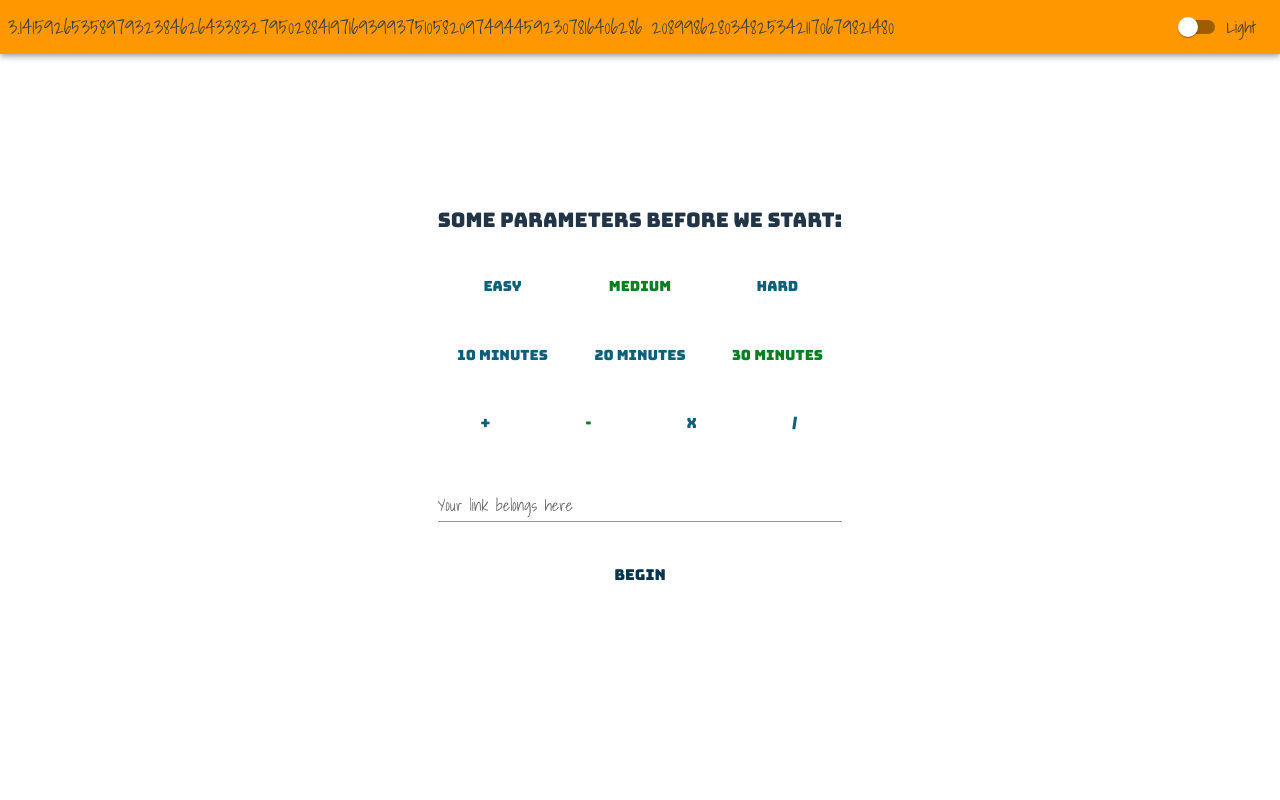
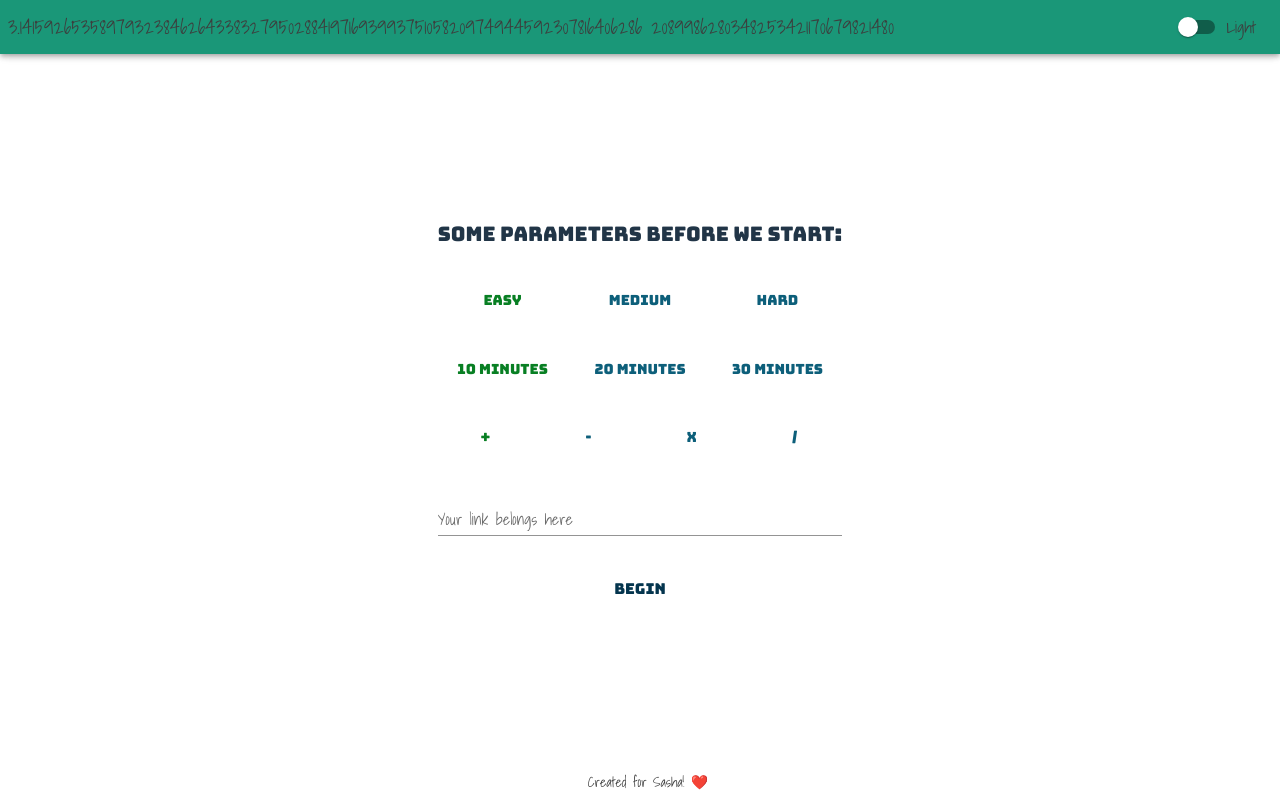
Before and after one commit to sE7rgo/math-app, a React (Vite) app: page / in a window 1280 px wide. Built offline with nearby package versions, Linux system fonts and the light colour scheme.

Commit message:
Created Footer component

```diff
--- a/src/App.styles.ts
+++ b/src/App.styles.ts
@@ -1,13 +1,26 @@
 import type { SxProps, Theme } from '@mui/material';
+
+export const appLayout: SxProps<Theme> = {
+  minHeight: '100vh',
+  display: 'flex',
+  flexDirection: 'column',
+};
+
+export const pageContent: SxProps<Theme> = {
+  flex: 1,
+  paddingTop: '64px',
+  display: 'flex',
+  flexDirection: 'column',
+  justifyContent: 'center',
+};
 
 export const rootContainer: SxProps<Theme> = {
   margin: '0 auto',
-  marginTop: '64px',
   position: 'relative',
   width: '100%',
   display: 'flex',
   flexDirection: 'column',
-  minHeight: 'calc(100vh - 64px)',
+  flex: 1,
 };
 
 export const counterBox: SxProps<Theme> = {};
--- a/src/App.tsx
+++ b/src/App.tsx
@@ -10,6 +10,7 @@ import Questions from './components/Questions';
 import { useGameSettings } from './context/GameSettingsContext';
 import AppBar from './components/AppBar';
 import { useColorScheme } from '@mui/material/styles';
+import Footer from './components/Footer';
 
 type TimerHandle = {
   decreaseTime: (seconds: number) => void;
@@ -43,8 +44,9 @@ function App() {
     window.location.href = targetLink;
   };
   return (
-    <>
+    <Box sx={styles.appLayout}>
       <AppBar mode={mode} setMode={setMode} />
+      <Box sx={styles.pageContent}>
         {!started ? (
           <Questions onSubmit={() => handleStart()} />
         ) : (
@@ -78,7 +80,9 @@ function App() {
             </Box>
           </Box>
         )}
-    </>
+      </Box>
+      <Footer />
+    </Box>
   );
 }
 
--- /dev/null
+++ b/src/components/Footer/Footer.styles.ts
@@ -0,0 +1,14 @@
+import type { SxProps, Theme } from '@mui/material';
+import { colors } from '../../styles';
+
+export const footerBox: SxProps<Theme> = {
+  width: '100%',
+  display: 'flex',
+  justifyContent: 'center',
+  alignItems: 'center',
+  padding: 1,
+};
+
+export const textTypography: SxProps<Theme> = {
+  color: colors.grey4,
+};
--- /dev/null
+++ b/src/components/Footer/Footer.tsx
@@ -0,0 +1,19 @@
+import { Box, Typography } from '@mui/material';
+import type { FC } from 'react';
+import * as styles from './Footer.styles';
+
+interface FooterProps {
+  text?: string;
+}
+
+const Footer: FC<FooterProps> = ({ text = 'Created for Sasha! ❤️' }) => {
+  return (
+    <Box sx={styles.footerBox}>
+      <Typography variant="body2" sx={styles.textTypography}>
+        {text}
+      </Typography>
+    </Box>
+  );
+};
+
+export default Footer;
--- /dev/null
+++ b/src/components/Footer/index.ts
@@ -0,0 +1 @@
+export { default } from './Footer';
--- a/src/context/GameSettingsContext.tsx
+++ b/src/context/GameSettingsContext.tsx
@@ -28,10 +28,10 @@ const GameSettingsContext = createContext<GameSettingsContextValue | undefined>(
 );
 
 export const GameSettingsProvider: FC<PropsWithChildren> = ({ children }) => {
-  const [difficulty, setDifficulty] = useState<Difficulty>(2);
-  const [operation, setOperation] = useState<Operation>(Operation.Subtraction);
+  const [difficulty, setDifficulty] = useState<Difficulty>(1);
+  const [operation, setOperation] = useState<Operation>(Operation.Addition);
   const [link, setLink] = useState('');
-  const [initialTime, setInitialTime] = useState<CounterTime>(30);
+  const [initialTime, setInitialTime] = useState<CounterTime>(10);
 
   return (
     <GameSettingsContext.Provider
--- a/src/styles/theme/colors.ts
+++ b/src/styles/theme/colors.ts
@@ -19,7 +19,7 @@ export const colors = {
   error: '#d03110',
 
   // Warning
-  warning: '#ff9800',
+  warning: '#1a9778',
 
   // Info
   info: '#4a8ca9',
```
Lines whose indentation alone changed are shown as unchanged.
